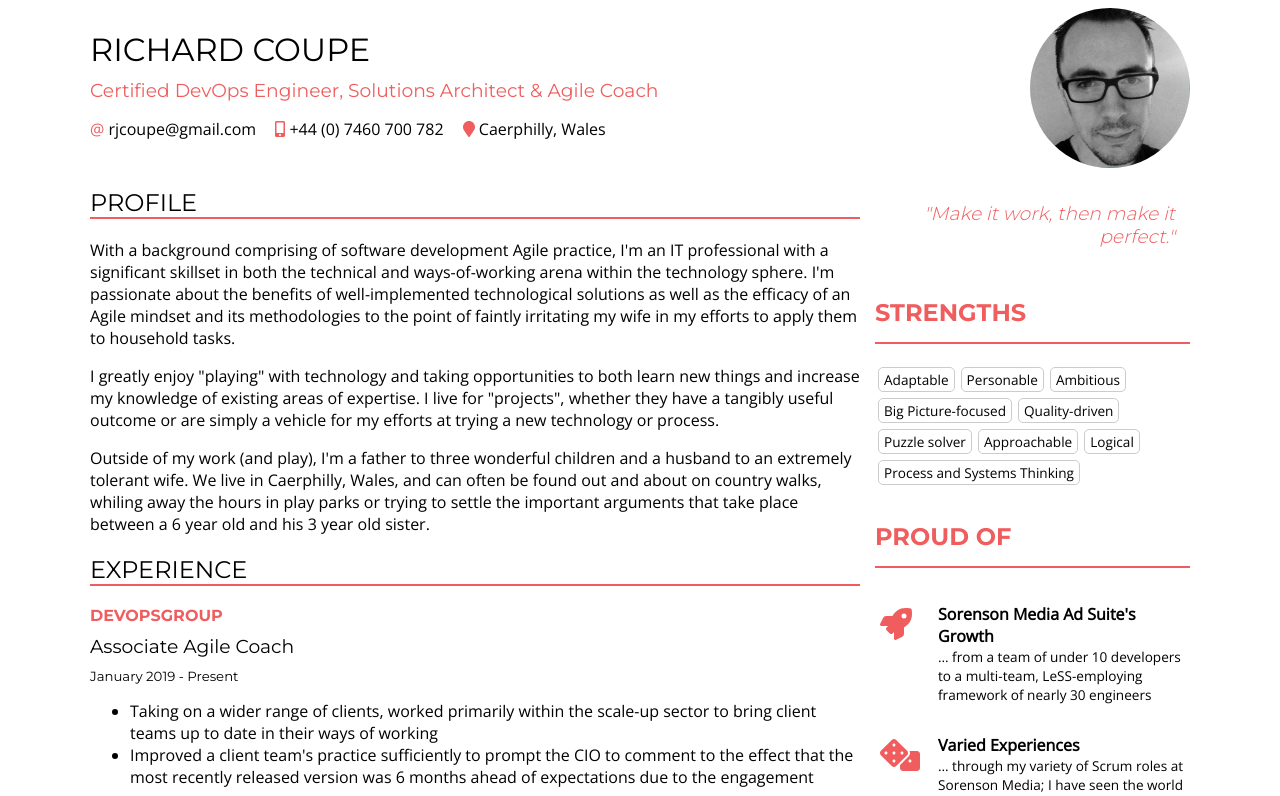
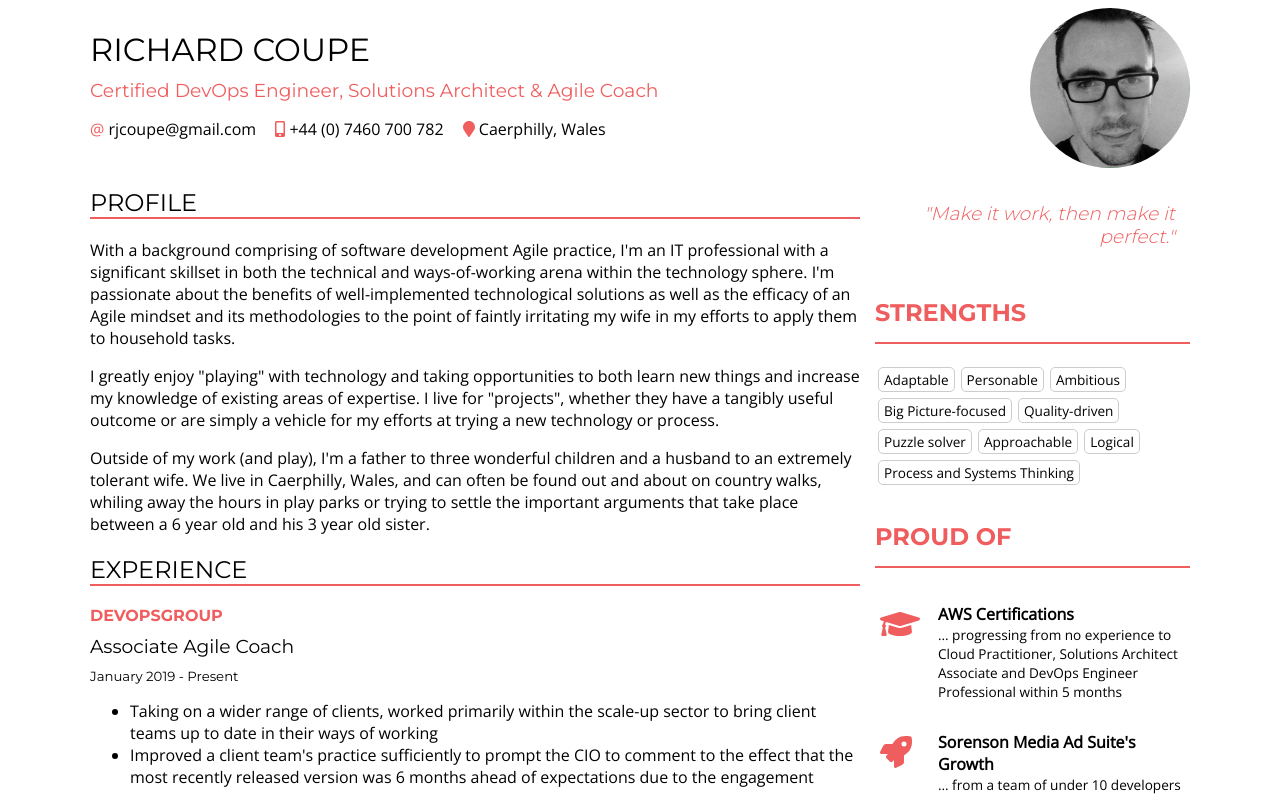
Before and after one commit to rjcoupe/cv, an Angular app: page / in a window 1280 px wide. Shown: the top 796 px of the page. Built offline with nearby package versions, Linux system fonts and the light colour scheme; what ng2-charts would draw is missing.

Commit message:
Added AWS certs to sources of pride

```diff
--- a/src/app/app.component.ts
+++ b/src/app/app.component.ts
@@ -7,6 +7,11 @@ import { Component } from '@angular/core';
 })
 export class AppComponent {
   sourcesOfPride: any[] = [
+    {
+      icon: 'fas fa-graduation-cap',
+      title: "AWS Certifications",
+      text: "progressing from no experience to Cloud Practitioner, Solutions Architect Associate and DevOps Engineer Professional within 5 months"
+    },
     {
       icon: 'fas fa-rocket',
       title: "Sorenson Media Ad Suite's Growth",
```
